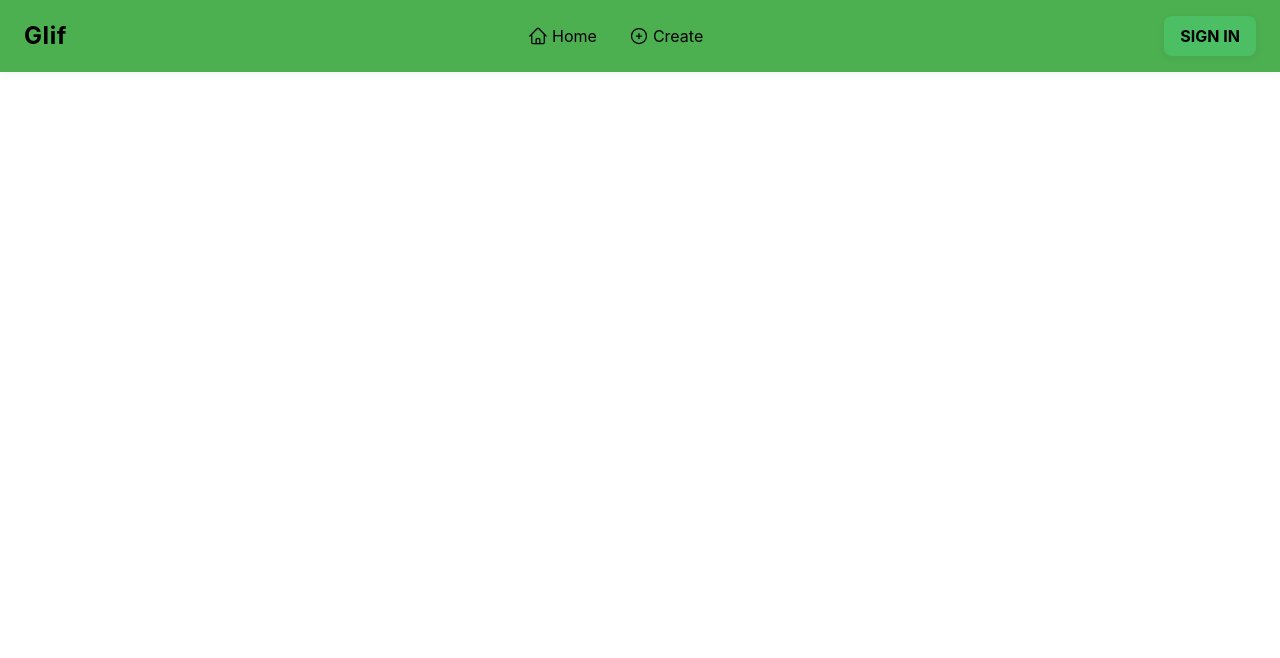
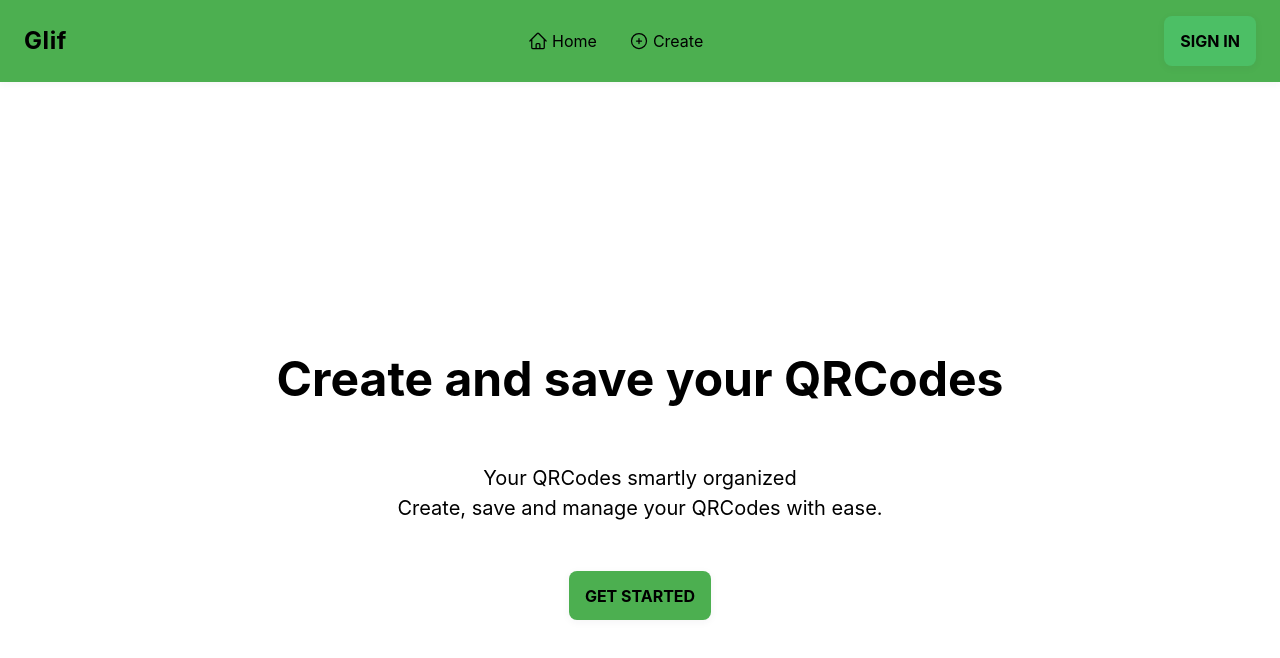
Before and after one commit to DomeT99/glif, a Nuxt app: page / in a window 1280 px wide. Shown: the top 658 px of the page. Built offline with nearby package versions, Linux system fonts and the light colour scheme.

Commit message:
feat: update button padding and layout structure in default and index pages

```diff
--- a/app/components/generic/Button.vue
+++ b/app/components/generic/Button.vue
@@ -17,7 +17,7 @@ const btnColorsClass = computed(() => {
   <button
     :disabled="disabled"
     :class="btnColorsClass"
-    class="shadow-minimal font-bold rounded transition-all duration-500 focus:outline-none focus:ring-2 focus:ring-opacity-50 disabled:opacity-50 disabled:cursor-not-allowed px-4 py-2 text-base"
+    class="shadow-minimal font-bold rounded transition-all duration-500 focus:outline-none focus:ring-2 focus:ring-opacity-50 disabled:opacity-50 disabled:cursor-not-allowed px-4 py-[.8rem] text-base"
   >
     <slot />
   </button>
--- a/app/layouts/default.vue
+++ b/app/layouts/default.vue
@@ -1,8 +1,8 @@
 <script setup lang="ts"></script>
 <template>
-  <section class="min-h-screen bg-background font-sans">
+  <section class="bg-background font-sans">
     <CommonNavbar />
-    <main class="container mx-auto py-8 min-h-[90vh]">
+    <main class="container mx-auto">
       <slot />
     </main>
   </section>
--- /dev/null
+++ b/app/pages/index.vue
@@ -0,0 +1,14 @@
+<script setup lang="ts"></script>
+<template>
+  <section
+    class="flex min-h-screen flex-col items-center justify-center gap-12 p-16"
+  >
+    <h1 class="text-5xl font-bold text-center">Create and save your QRCodes</h1>
+    <p class="text-xl w-[70%] text-center">
+      Your QRCodes smartly organized
+      <br />
+      Create, save and manage your QRCodes with ease.
+    </p>
+    <GenericButton>GET STARTED</GenericButton>
+  </section>
+</template>
```
